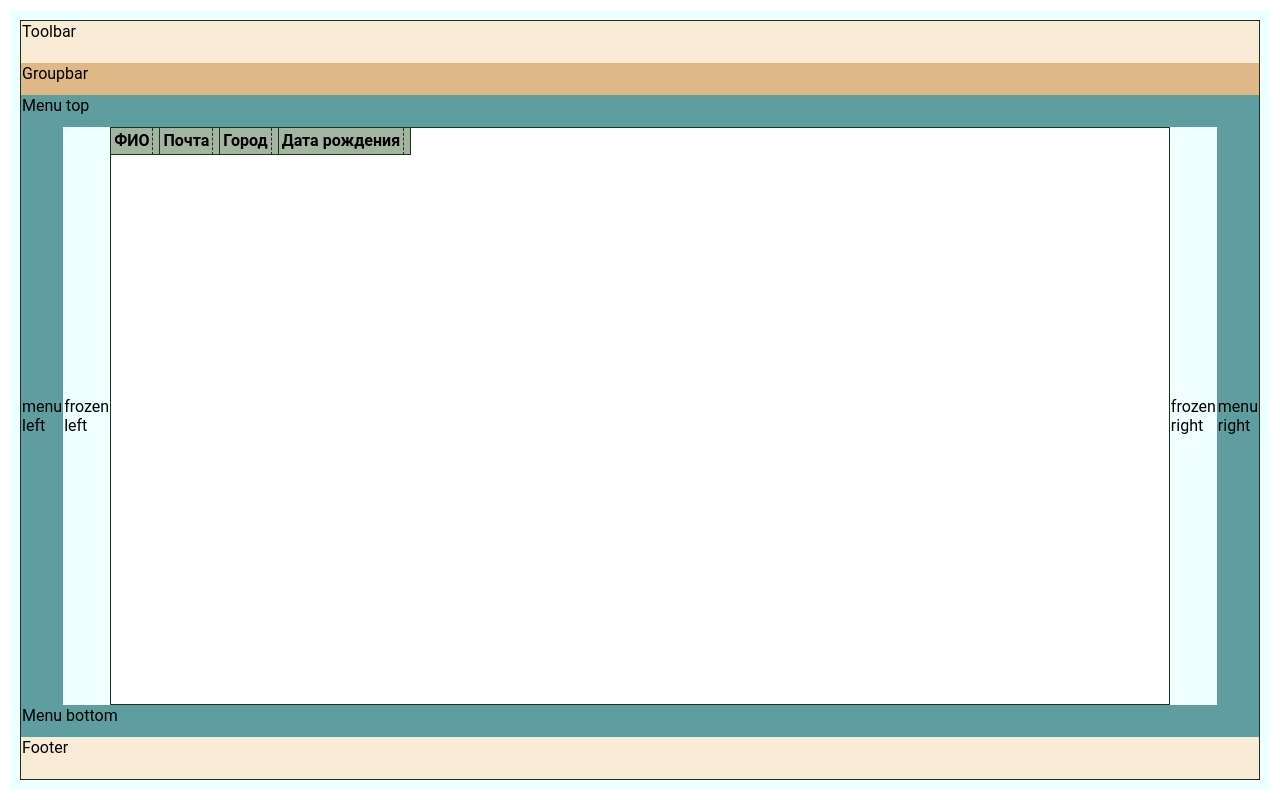
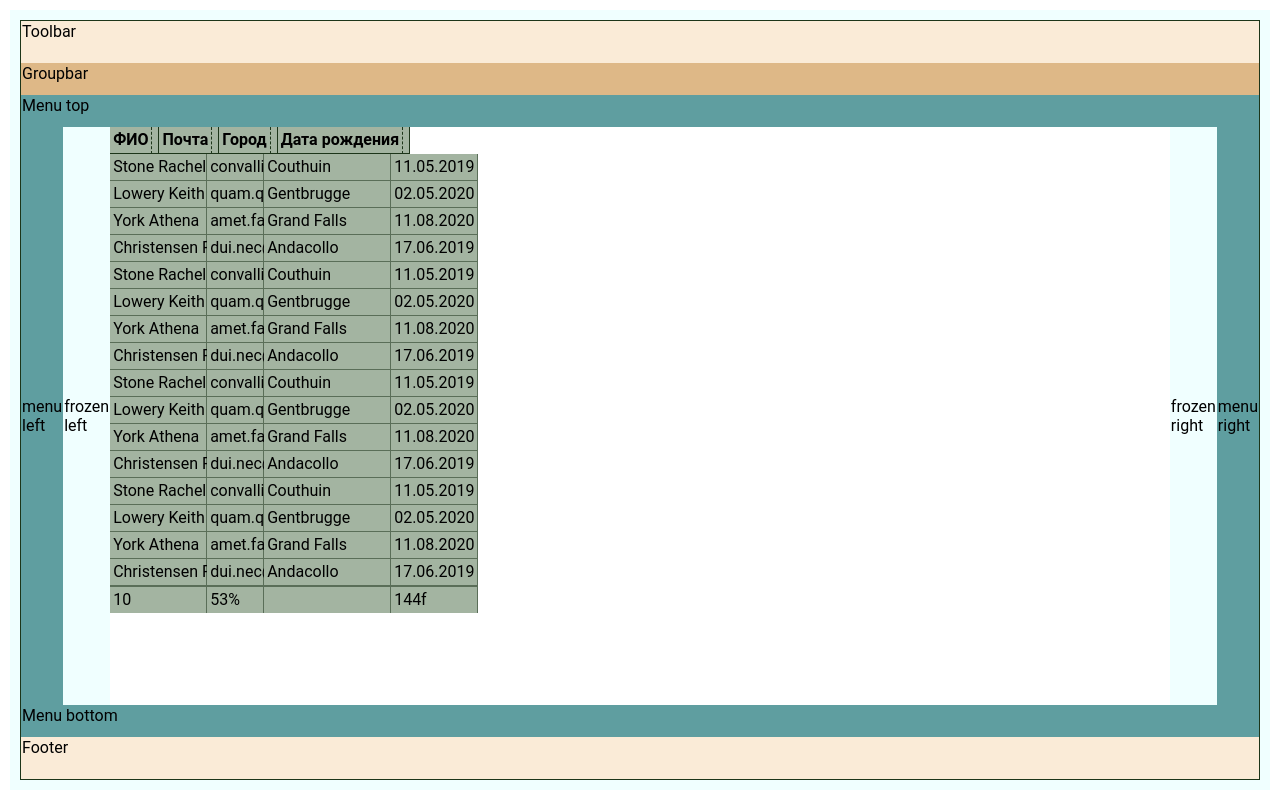
Before and after one commit to ATN554/atn-table, a React (Create React App) app: page / in a window 1280 px wide. Built offline with nearby package versions, Linux system fonts and the light colour scheme.

Commit message:
Table totals

```diff
--- a/src/App.js
+++ b/src/App.js
@@ -1,7 +1,7 @@
 import React from "react";
 import "./styles.css";
 import AtnTable from "./AtnTable/AtnTable.js";
-import { columns, data } from "./data.js";
+import { columns, data, totals } from "./data.js";
 
 export default class App extends React.Component {
   constructor(props) {
@@ -10,19 +10,11 @@ export default class App extends React.Component {
     this.state = {
       columns: columns,
       data: data,
-      widths: [100, 200, 50, 90],
+      totals: totals,
       resizer: (
         <div></div>
       )
     };
-
-    this.handleHeaderResize = this.handleHeaderResize.bind(this);
-  }
-
-  handleHeaderResize(idx, width) {
-    let widths = this.state.widths;
-    widths[idx] = width;
-    this.setState({ widths: widths });
   }
 
   render() {
@@ -31,6 +23,7 @@ export default class App extends React.Component {
         <AtnTable
           columns={this.state.columns}
           data={this.state.data}
+          totals={this.state.totals}
           resizer={this.state.resizer}
         />
       </div>
--- a/src/AtnTable/AtnContent.js
+++ b/src/AtnTable/AtnContent.js
@@ -11,6 +11,7 @@ export default class AtnContent extends React.Component {
     this.state = {
       columns: props.columns,
       data: props.data,
+      totals: props.totals,
       resizer: props.resizer,
     };
 
@@ -28,6 +29,7 @@ export default class AtnContent extends React.Component {
       <div className="atn-table">
         <div className="atn-thead">
           <AtnTheadTr
+            type="div"
             maxWidth={250}
             resizer={this.state.resizer}
             className="atn-thead-tr"
@@ -38,7 +40,7 @@ export default class AtnContent extends React.Component {
             {this.state.columns.map((column, col_index) => (
               <Droppable
                 id={"Droppable" + col_index}
-                key={"div" + col_index}
+                key={"th" + col_index}
                 type="div"
                 className="atn-thead-td"
               >
@@ -66,7 +68,35 @@ export default class AtnContent extends React.Component {
         </div>
 
         <div className="atn-tbody">
+          {this.state.data.map((row, row_index) => (
+            <div className="atn-tbody-tr" key={"tr" + row_index}>
+              {this.state.columns.map((column, col_index) => (
+                <div className="atn-tbody-td" key={"td" + col_index}>
+                  <div
+                    className="atn-tbody-td-container"
+                    style={{ width: column.tableData.width + "px" }}
+                  >
+                    {row[column.field]}
+                  </div>
+                </div>
+              ))}
+            </div>
+          ))}
+        </div>
 
+        <div className="atn-tfoot">
+          <div className="atn-tfoot-tr">
+            {this.state.columns.map((column, col_index) => (
+              <div key={"tf" + col_index} className="atn-tfoot-td">
+                <div
+                  className="atn-tfoot-td-container"
+                  style={{ width: column.tableData.width + "px" }}
+                >
+                  {this.state.totals[column.field]}
+                </div>
+              </div>
+            ))}
+          </div>
         </div>
       </div>
     );
--- a/src/AtnTable/AtnTable.js
+++ b/src/AtnTable/AtnTable.js
@@ -9,6 +9,7 @@ export default class AtnTable extends React.Component {
     this.state = {
       columns: props.columns,
       data: props.data,
+      totals: props.totals,
       resizer: props.resizer,
     };
 
@@ -47,6 +48,7 @@ export default class AtnTable extends React.Component {
                 <AtnContent
                   columns={this.state.columns}
                   data={this.state.data}
+                  totals={this.state.totals}
                   resizer={this.state.resizer}
                 />
               </td>
--- a/src/AtnTable/AtnTheadTr.js
+++ b/src/AtnTable/AtnTheadTr.js
@@ -142,7 +142,7 @@ export default class AtnTheadTr extends React.Component {
 
   render() {
     return React.createElement(
-      "div",
+      this.props.type,
       {
         ref: "reftrresizer",
         id: this.props.id,
--- a/src/AtnTable/content.css
+++ b/src/AtnTable/content.css
@@ -4,19 +4,17 @@
   left: 0px;
   right: 0px;
   bottom: 0px;
-  border: 1px solid rgb(28, 53, 25);
+  border: 0px solid rgb(28, 53, 25);
+  border-collapse: collapse;
   overflow: auto;
 }
 
 .atn-thead {
-  position: absolute;
+  position: sticky;
   top: 0;
-  left: 0;
-  border: 0px solid blue;
 }
 
 .atn-thead-tr {
-  border: 0px solid blueviolet;
   white-space: nowrap;
 }
 
@@ -25,28 +23,6 @@
   display: inline-block;
   white-space: nowrap;
   vertical-align: middle;
-}
-
-.atn-tbody {
-  position: absolute;
-  top: 35px;
-  left: 0;
-  right: 0;
-  bottom: 37px;
-  overflow-y: auto;
-  padding: 0px;
-  margin: 0px;
-}
-
-.atn-tfoot {
-  position: absolute;
-  left: 0;
-  bottom: 0;
-  right: 0;
-  height: 26px;
-  border: 1px solid rgb(28, 53, 25);
-  padding: 0px;
-  margin: 0px;
 }
 
 .atn-thead-td-container {
@@ -86,3 +62,53 @@
 .atn-thead-td-resizer:active {
   background-color: rgb(183, 216, 180);
 }
+
+.atn-tbody {
+  padding: 0px;
+  margin: 0px;
+}
+
+.atn-tbody-tr {
+  white-space: nowrap;
+}
+
+.atn-tbody-td {
+  display: inline-block;
+  white-space: nowrap;
+  vertical-align: middle;
+}
+
+.atn-tbody-td-container {
+  height: 20px;
+  border-bottom: 1px solid rgb(90, 110, 88);
+  border-right: 1px solid rgb(90, 110, 88);
+  border-radius: 0;
+  background-color: rgb(163, 180, 161);
+  padding: 3px;
+  margin: 0px;
+}
+
+.atn-tfoot {
+  position: sticky;
+  bottom: 0;
+}
+
+.atn-tfoot-tr {
+  white-space: nowrap;
+}
+
+.atn-tfoot-td {
+  display: inline-block;
+  white-space: nowrap;
+  vertical-align: middle;
+}
+
+.atn-tfoot-td-container {
+  height: 20px;
+  border-top: 1px solid rgb(90, 110, 88);
+  border-right: 1px solid rgb(90, 110, 88);
+  border-radius: 0;
+  background-color: rgb(163, 180, 161);
+  padding: 3px;
+  margin: 0px;
+}
--- a/src/data.js
+++ b/src/data.js
@@ -4,6 +4,12 @@ export const columns = [
   { title: "Город", field: "City", tableData: { width: 120 } },
   { title: "Дата рождения", field: "DT", type: "date", format: "DD.MM.YYYY", tableData: { width: 80 } }
 ];
+
+export const totals = {
+  "Name": "10",
+  "Email": "53%",
+  "DT": "144f"
+};
 
 export const data = [
   {
```
